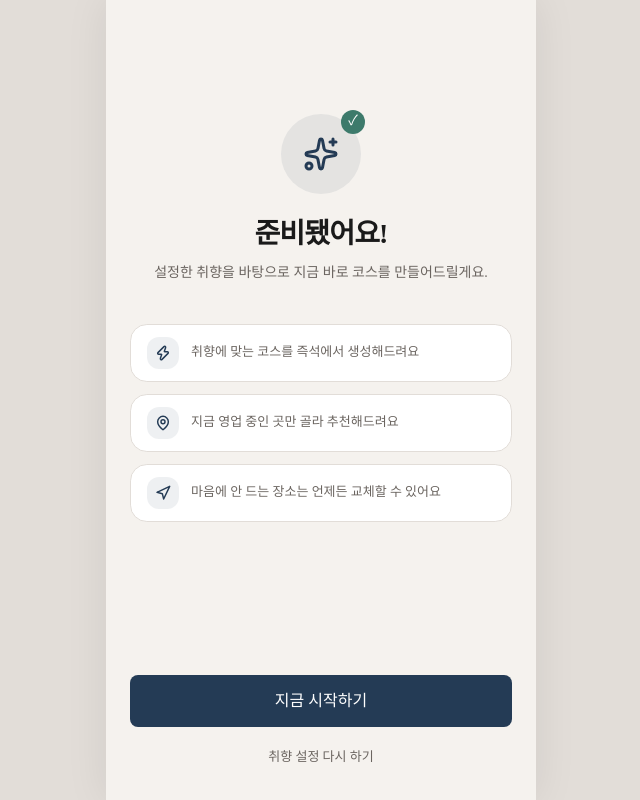
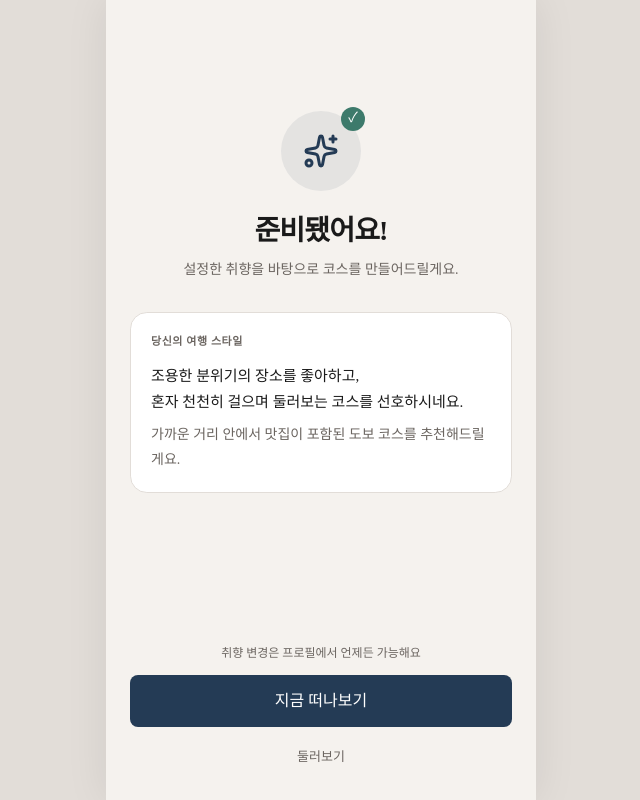
Before and after one commit to guen9310/Instant-Trip, a Next.js app: page /onboarding/done in a window 1280 px wide. Shown: the whole page, without its empty margins (319-959 px from the left). Built offline with nearby package versions, Linux system fonts and the light colour scheme.

Commit message:
feat: 온보딩 완료 화면에 취향 프로필 요약 추가

```diff
--- /dev/null
+++ b/components/domains/location/LocationPermissionSheet.tsx
@@ -0,0 +1,50 @@
+"use client";
+
+import { MapPin } from "lucide-react";
+import { Button } from "@/components/commons/Button";
+import { Sheet, SheetContent } from "@/components/commons/Sheet";
+
+interface Props {
+  open: boolean;
+  onOpenChange: (open: boolean) => void;
+  onAllow: () => void;
+}
+
+export function LocationPermissionSheet({ open, onOpenChange, onAllow }: Props) {
+  return (
+    <Sheet open={open} onOpenChange={onOpenChange}>
+      <SheetContent
+        side="bottom"
+        showCloseButton={false}
+        className="rounded-t-2xl gap-0 px-6 pt-6 pb-[calc(24px+env(safe-area-inset-bottom,8px))]"
+      >
+        <div className="flex flex-col items-center text-center gap-4 mb-6">
+          <div className="w-14 h-14 rounded-full bg-primary/10 text-primary flex items-center justify-center">
+            <MapPin size={26} strokeWidth={2} />
+          </div>
+          <div>
+            <h2 className="text-[18px] font-bold text-text-primary mb-1.5">
+              위치 권한이 필요해요
+            </h2>
+            <p className="text-[13px] text-text-secondary leading-[1.6]">
+              현재 위치를 기반으로 코스를 만들어드려요.
+              <br />
+              권한을 허용하지 않으면 코스를 추천받을 수 없어요.
+            </p>
+          </div>
+        </div>
+        <div className="flex flex-col gap-2">
+          <Button size="cta" onClick={onAllow}>
+            위치 허용하기
+          </Button>
+          <button
+            onClick={() => onOpenChange(false)}
+            className="w-full h-12 text-[14px] font-medium text-text-secondary flex items-center justify-center"
+          >
+            나중에
+          </button>
+        </div>
+      </SheetContent>
+    </Sheet>
+  );
+}
--- a/components/domains/onboarding/OnboardingDoneView.tsx
+++ b/components/domains/onboarding/OnboardingDoneView.tsx
@@ -1,16 +1,46 @@
 "use client";
 
+import { useState } from "react";
+import { useRouter } from "next/navigation";
 import Link from "next/link";
-import { Sparkles, MapPin, Zap, Navigation } from "lucide-react";
+import { Sparkles } from "lucide-react";
 import { Button } from "@/components/commons/Button";
+import { LocationPermissionSheet } from "@/components/domains/location/LocationPermissionSheet";
+import { DEFAULT_PREFS, type Prefs } from "@/shared/constants/preferences";
 
-const HIGHLIGHTS = [
-  { icon: Zap, text: "취향에 맞는 코스를 즉석에서 생성해드려요" },
-  { icon: MapPin, text: "지금 영업 중인 곳만 골라 추천해드려요" },
-  { icon: Navigation, text: "마음에 안 드는 장소는 언제든 교체할 수 있어요" },
-];
+function buildProfileSummary(prefs: Prefs) {
+  const vibe =
+    prefs.vibe === "quiet"
+      ? "조용한 분위기의 장소를 좋아하고,"
+      : "활기찬 분위기의 장소를 좋아하고,";
+
+  const party = prefs.party === "solo" ? "혼자" : "함께";
+  const travel =
+    prefs.travel === "walk" ? "천천히 걸으며" : "이동을 최소화해서";
+  const preference = `${party} ${travel} 둘러보는 코스를 선호하시네요.`;
+
+  const radius =
+    prefs.radius === "near" ? "가까운 거리 안에서" : "근교까지 넓게";
+  const food = prefs.food === "matjip" ? "맛집이 포함된 " : "";
+  const course = prefs.travel === "walk" ? "도보 코스" : "코스";
+  const recommend = `${radius} ${food}${course}를 추천해드릴게요.`;
+
+  return { vibe, preference, recommend };
+}
 
 export function OnboardingDoneView() {
+  const [sheetOpen, setSheetOpen] = useState(false);
+  const router = useRouter();
+
+  // TODO: 실제 저장된 취향값으로 교체
+  const profile = buildProfileSummary(DEFAULT_PREFS);
+
+  const handleAllow = () => {
+    setSheetOpen(false);
+    // TODO: 실제 위치 권한 요청 (navigator.geolocation.requestPermission)
+    router.push("/start");
+  };
+
   return (
     <div className="flex min-h-svh flex-col bg-background px-6">
       <div className="flex flex-1 flex-col items-center justify-center text-center">
@@ -28,40 +58,51 @@ export function OnboardingDoneView() {
         <h1 className="text-[28px] font-extrabold text-text-primary tracking-[-0.03em] leading-[1.15] mb-3 text-balance">
           준비됐어요!
         </h1>
-        <p className="text-[14px] text-text-secondary leading-[1.55] mb-10 text-balance">
-          설정한 취향을 바탕으로 지금 바로 코스를 만들어드릴게요.
+        <p className="text-[14px] text-text-secondary leading-[1.55] mb-8 text-balance">
+          설정한 취향을 바탕으로 코스를 만들어드릴게요.
         </p>
 
-        {/* 기능 하이라이트 */}
-        <div className="w-full flex flex-col gap-3 mb-10">
-          {HIGHLIGHTS.map((h, i) => (
-            <div
-              key={i}
-              className="flex items-center gap-3 px-4 py-3 rounded-xl bg-surface border border-border text-left"
-            >
-              <div className="w-8 h-8 rounded-lg bg-primary/8 text-primary flex items-center justify-center shrink-0">
-                <h.icon size={16} strokeWidth={2.2} />
-              </div>
-              <p className="text-[13px] text-text-secondary leading-[1.4]">{h.text}</p>
-            </div>
-          ))}
+        {/* 취향 프로필 */}
+        <div className="w-full rounded-xl bg-surface border border-border px-5 py-5 text-left mb-10">
+          <p className="text-[11px] font-semibold text-text-secondary uppercase tracking-[0.05em] mb-3">
+            당신의 여행 스타일
+          </p>
+          <p className="text-[15px] text-text-primary leading-[1.75]">
+            {profile.vibe}
+            <br />
+            {profile.preference}
+          </p>
+          <p className="text-[14px] text-text-secondary leading-[1.75] mt-2">
+            {profile.recommend}
+          </p>
         </div>
       </div>
 
       {/* CTA */}
       <div className="pb-[calc(24px+env(safe-area-inset-bottom,8px))]">
-        <Link href="/">
-          <Button size="cta" className="w-full">
-            지금 시작하기
-          </Button>
-        </Link>
+        <p className="mb-3 text-center text-[12px] text-text-secondary">
+          취향 변경은 프로필에서 언제든 가능해요
+        </p>
+        <Button
+          size="cta"
+          className="w-full"
+          onClick={() => setSheetOpen(true)}
+        >
+          지금 떠나보기
+        </Button>
         <Link
-          href="/settings"
+          href="/feed"
           className="block text-center mt-3 py-2 text-[13px] text-text-secondary font-medium"
         >
-          취향 설정 다시 하기
+          둘러보기
         </Link>
       </div>
+
+      <LocationPermissionSheet
+        open={sheetOpen}
+        onOpenChange={setSheetOpen}
+        onAllow={handleAllow}
+      />
     </div>
   );
 }
```
Also changed, not shown: components/domains/onboarding/OnboardingForm.tsx (+104 -64 lines).
